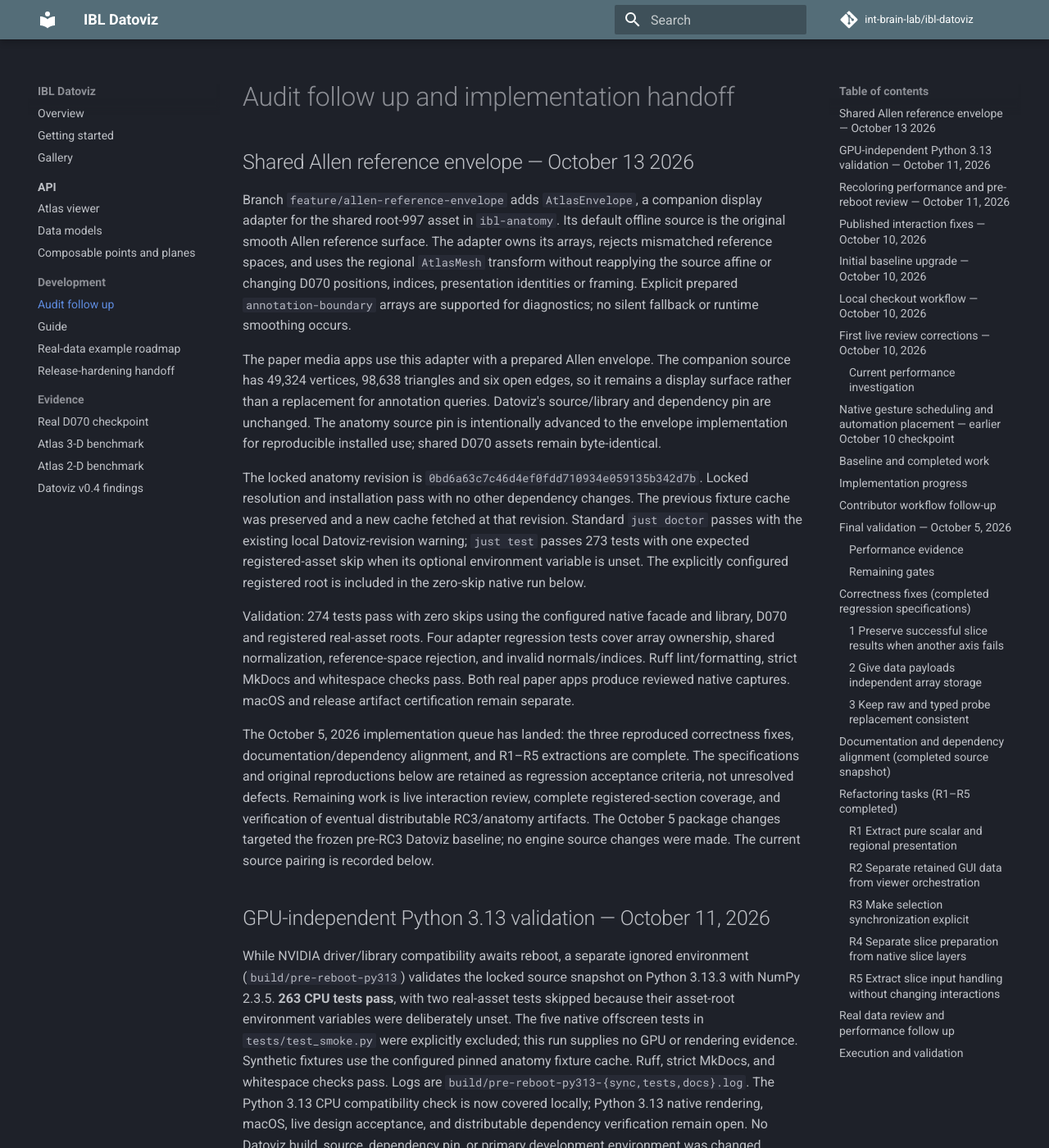
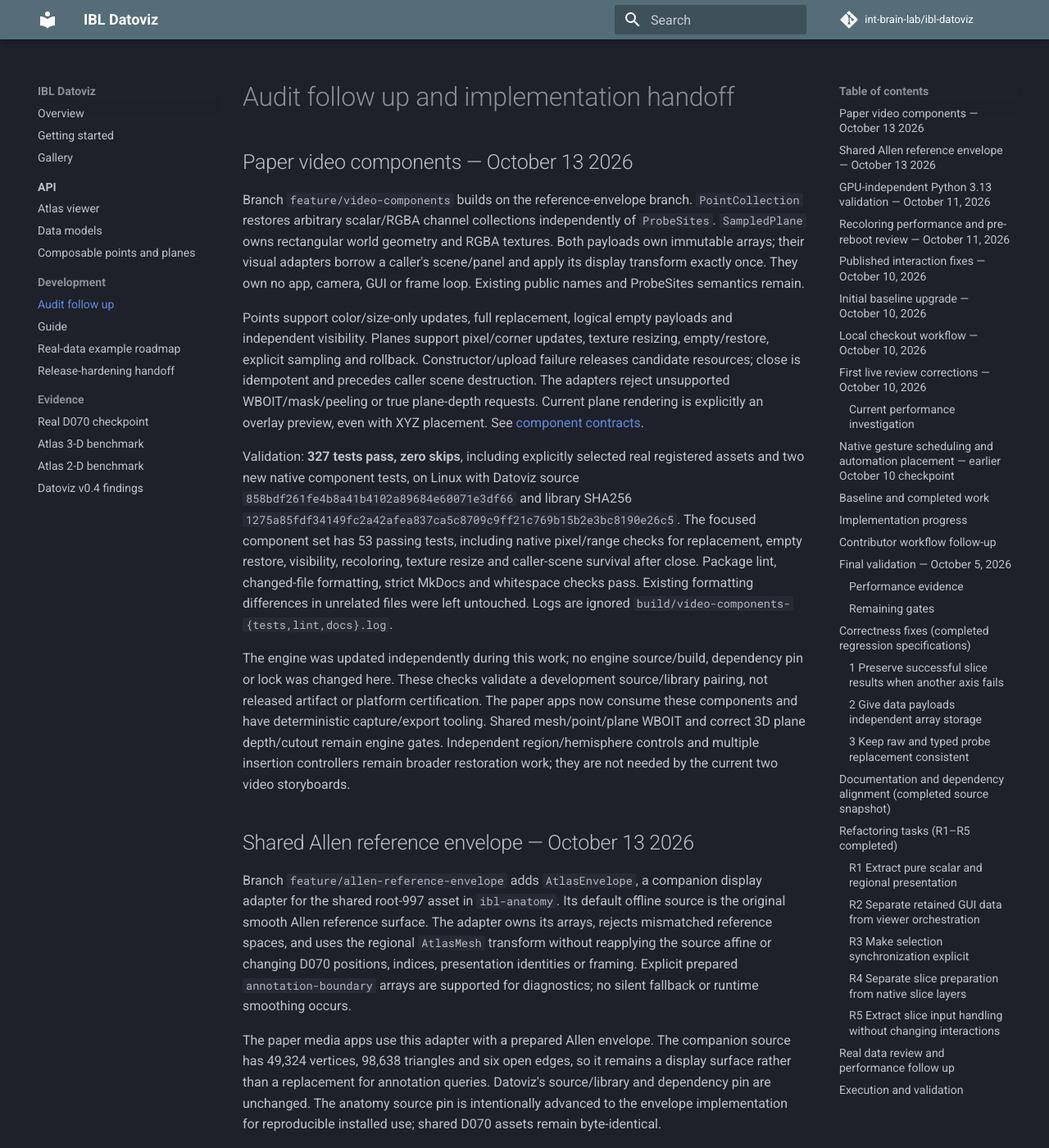
Before and after one commit to int-brain-lab/ibl-datoviz, an MkDocs documentation site: the page built from docs/NEXT_STEPS.md, in a window 1280 px wide and 1400 px high. Shown: the whole window at 82% size. Built offline with MkDocs 1.6.1 and Material for MkDocs 9.7.7, drawn with Linux system fonts in a browser that asks for light colours; comment, search, counter and statistics services are not loaded.

Commit message:
Document video component contracts and candidate validation

```diff
--- a/docs/NEXT_STEPS.md
+++ b/docs/NEXT_STEPS.md
@@ -1,4 +1,39 @@
 # Audit follow up and implementation handoff
+
+## Paper video components — October 13 2026
+
+Branch `feature/video-components` builds on the reference-envelope branch.
+`PointCollection` restores arbitrary scalar/RGBA channel collections independently
+of `ProbeSites`. `SampledPlane` owns rectangular world geometry and RGBA textures.
+Both payloads own immutable arrays; their visual adapters borrow a caller's
+scene/panel and apply its display transform exactly once. They own no app,
+camera, GUI or frame loop. Existing public names and ProbeSites semantics remain.
+
+Points support color/size-only updates, full replacement, logical empty payloads
+and independent visibility. Planes support pixel/corner updates, texture resizing,
+empty/restore, explicit sampling and rollback. Constructor/upload failure releases
+candidate resources; close is idempotent and precedes caller scene destruction.
+The adapters reject unsupported WBOIT/mask/peeling or true plane-depth requests.
+Current plane rendering is explicitly an overlay preview, even with XYZ placement.
+See [component contracts](api/components.md).
+
+Validation: **327 tests pass, zero skips**, including explicitly selected real
+registered assets and two new native component tests, on Linux with Datoviz source
+`858bdf261fe4b8a41b4102a89684e60071e3df66` and library SHA256
+`1275a85fdf34149fc2a42afea837ca5c8709c9ff21c769b15b2e3bc8190e26c5`.
+The focused component set has 53 passing tests, including native pixel/range
+checks for replacement, empty restore, visibility, recoloring, texture resize and
+caller-scene survival after close. Package lint, changed-file formatting, strict
+MkDocs and whitespace checks pass. Existing formatting differences in unrelated
+files were left untouched. Logs are ignored `build/video-components-{tests,lint,docs}.log`.
+
+The engine was updated independently during this work; no engine source/build,
+dependency pin or lock was changed here. These checks validate a development
+source/library pairing, not released artifact or platform certification. The paper
+apps now consume these components and have deterministic capture/export tooling.
+Shared mesh/point/plane WBOIT and correct 3D plane depth/cutout remain engine gates.
+Independent region/hemisphere controls and multiple insertion controllers remain
+broader restoration work; they are not needed by the current two video storyboards.
 
 ## Shared Allen reference envelope — October 13 2026
 
```
